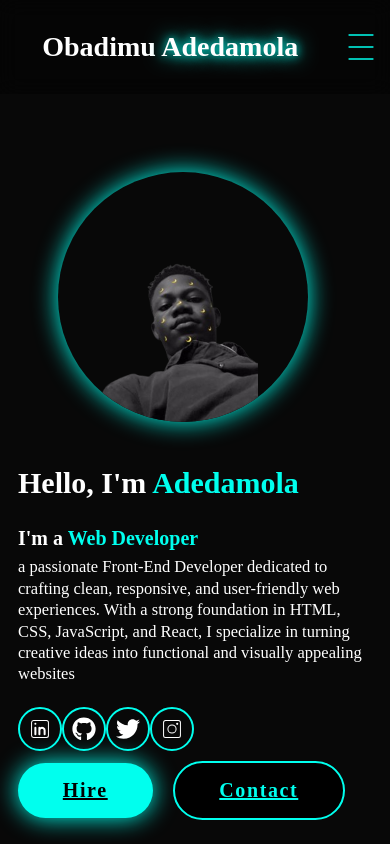
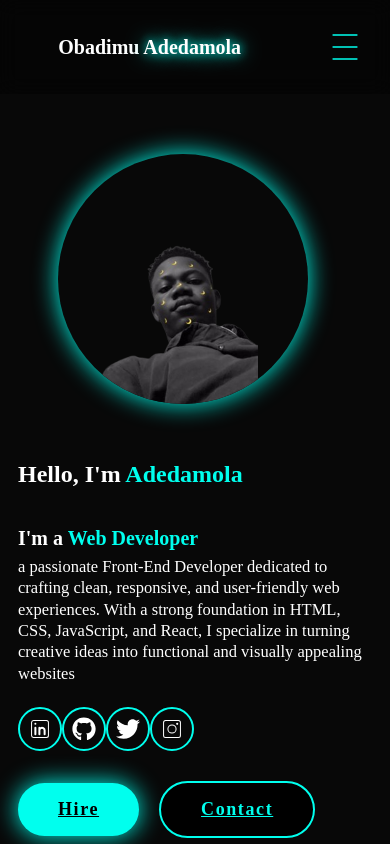
Before and after one commit to Adedamola077512/My-Portfolio-, a React (Vite) app: page / in a window 390 px wide. Shown: the top 844 px of the page. Built offline with nearby package versions, Linux system fonts and the light colour scheme.

Commit message:
css update

```diff
--- a/src/Compornent/Header.css
+++ b/src/Compornent/Header.css
@@ -218,10 +218,9 @@ span {
         margin-top: 0;
         margin-bottom: 20px;
     }
-    .home-content h1{
-        font-size: 30px;
-        font-weight: 900;
-        line-height: 1.9px;
+    .home-content .Adedamola{
+        font-size: 24px;
+        line-height: 1.2;
     }
     .home-content h3{
         font-size: 20px;
@@ -244,4 +243,10 @@ span {
         width: 40px;
         height: 40px;
     }
+    .btn{
+        margin-top: 20px;
+        font-size: 18px;
+        padding: 1rem 2.5rem;
+        /* margin-bottom: 10px; */
+    }
 }
--- a/src/Compornent/Header.jsx
+++ b/src/Compornent/Header.jsx
@@ -11,7 +11,7 @@ const Header = () => {
   return (
     <section className='home' id='home'>
       <div className='home-content'>
-        <h1>Hello, I'm <span>Adedamola</span></h1>
+        <h1 className='Adedamola'>Hello, I'm <span>Adedamola</span></h1>
         <h3 className='text-animation'> I'm a <span className='name'></span></h3>
         <p>a passionate Front-End Developer dedicated to crafting clean, responsive, and user-friendly web experiences. With a strong foundation in HTML, CSS, JavaScript, and React, I specialize in turning creative ideas into functional and visually appealing websites
         </p>
--- a/src/Compornent/Navbar.css
+++ b/src/Compornent/Navbar.css
@@ -61,10 +61,10 @@
       margin-right: 30px;
     }
     .logo{
-        font-size: 28px;
+        font-size: 20px;
         color: var(--text-color);
         font-weight: 800;
-        margin-right: 21px;
+        margin-right: 30px;
     }
     .header{
         /* padding: 10px 3% 10px; */
--- a/src/Compornent/Service.css
+++ b/src/Compornent/Service.css
@@ -63,7 +63,7 @@
     }
     .service-info p {
         font-size: 15px;
-        max-height: 80px;
+        /* max-height: 80px; */
         line-height: 1.5;
     }
     .services-container{
--- a/src/Compornent/Testimonial.css
+++ b/src/Compornent/Testimonial.css
@@ -67,8 +67,8 @@
         flex-direction: column;
     }
     .testimonial-item p{
-        font-size: 16px;
+        font-size: 12px;
         text-align: center;
-        font-weight: 600;
+        /* font-weight: 300; */
     }
 }
```
